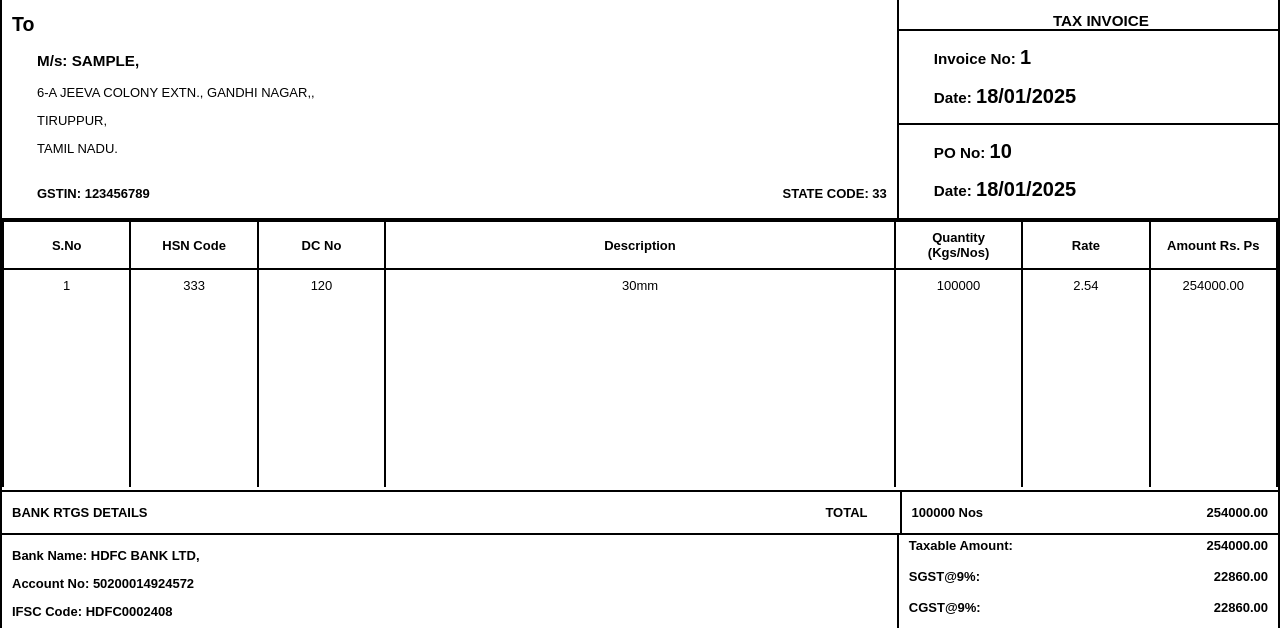
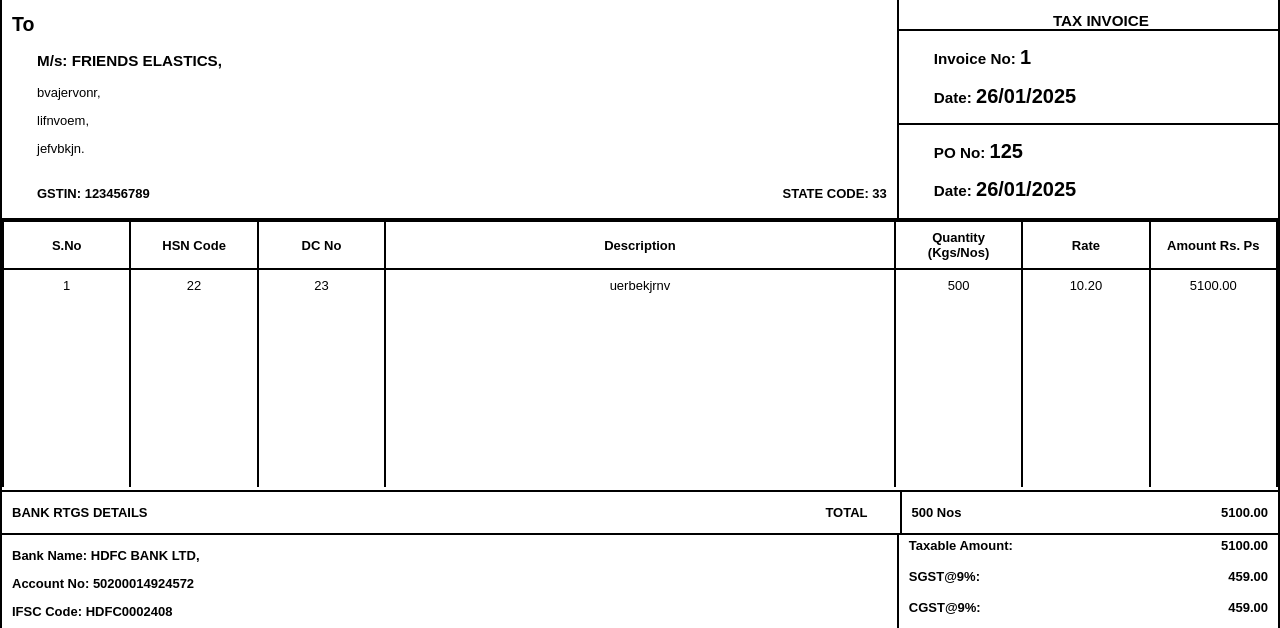
Before and after one commit to ashif-2005/FriendsPacks_Backend, a website: page invoice.html in a window 1280 px wide. Shown: the part 157-785 px from the top of the page. Drawn offline with Linux system fonts and the light colour scheme.

Commit message:
dynamic change =

```diff
--- a/invoice.html
+++ b/invoice.html
@@ -196,11 +196,10 @@
                 <div class="tocompany">
                     <div class="customer-details">
                         <h2>To</h2>
-                        <h3>M/s: SAMPLE,</h3>
-                        <p>6-A JEEVA COLONY EXTN.,
-GANDHI NAGAR,,</p>
-                        <p>TIRUPPUR,</p>
-                        <p>TAMIL NADU.</p>
+                        <h3>M/s: FRIENDS ELASTICS,</h3>
+                        <p>bvajervonr,</p>
+                        <p>lifnvoem,</p>
+                        <p>jefvbkjn.</p>
                         <div class="gst">
                             <h4>GSTIN: 123456789</h4>
                             <h4>STATE CODE: 33</h4>
@@ -210,11 +209,11 @@ GANDHI NAGAR,,</p>
                         <h3 class="tax">TAX INVOICE</h3>
                         <div class="inv">
                             <h3>Invoice No: <span class="spl">1</span></h3>
-                            <h3>Date: <span class="spl">18/01/2025</span></h3>
+                            <h3>Date: <span class="spl">26/01/2025</span></h3>
                         </div>
                         <div class="po">
-                            <h3>PO No: <span class="spl">10</span></h3>
-                            <h3>Date: <span class="spl">18/01/2025</span></h3>
+                            <h3>PO No: <span class="spl">125</span></h3>
+                            <h3>Date: <span class="spl">26/01/2025</span></h3>
                         </div>
                     </div>
                 </div>
@@ -235,12 +234,12 @@ GANDHI NAGAR,,</p>
 
                             <tr>
                                 <td>1</td>
-                                <td>333</td>
-                                <td>120</td>
-                                <td>30mm</td>
-                                <td>100000</td>
-                                <td>2.54</td>
-                                <td>254000.00</td>
+                                <td>22</td>
+                                <td>23</td>
+                                <td>uerbekjrnv</td>
+                                <td>500</td>
+                                <td>10.20</td>
+                                <td>5100.00</td>
                             </tr>
 
 
@@ -314,8 +313,8 @@ GANDHI NAGAR,,</p>
                             <p>TOTAL</p>
                         </div>
                         <div class="total">
-                            <p>100000 Nos</p>
-                            <p>254000.00</p>
+                            <p>500 Nos</p>
+                            <p>5100.00</p>
                         </div>
                     </div>
                     <div class="bank-tax">
@@ -328,15 +327,15 @@ GANDHI NAGAR,,</p>
                         <div class="tax-gst">
                             <span>
                                 <p>Taxable Amount:</p>
-                                <p>254000.00</p>
+                                <p>5100.00</p>
                             </span>
                             <span>
                                 <p>SGST@9%:</p>
-                                <p>22860.00</p>
+                                <p>459.00</p>
                             </span>
                             <span>
                                 <p>CGST@9%:</p>
-                                <p>22860.00</p>
+                                <p>459.00</p>
                             </span>
                             <span>
                                 <p>Rounded Off:</p>
@@ -347,12 +346,12 @@ GANDHI NAGAR,,</p>
                     <div class="total-word">
                         <div class="amount-word">
                             <p>AMOUNT IN WORDS:</p>
-                            <p>Rupees Two Lakh Ninety Nine Thousand Seven Hundred and Twenty only</p>
+                            <p>Rupees Six Thousand Eighteen only</p>
                         </div>
                         <div class="grand-total">
                             <span>
                                 <p>GRAND TOTAL:</p>
-                                <h3>299720.00</h3>
+                                <h3>6018.00</h3>
                             </span>
                         </div>
                     </div>
```
Also changed, not shown: index.js (+12 -10 lines).
